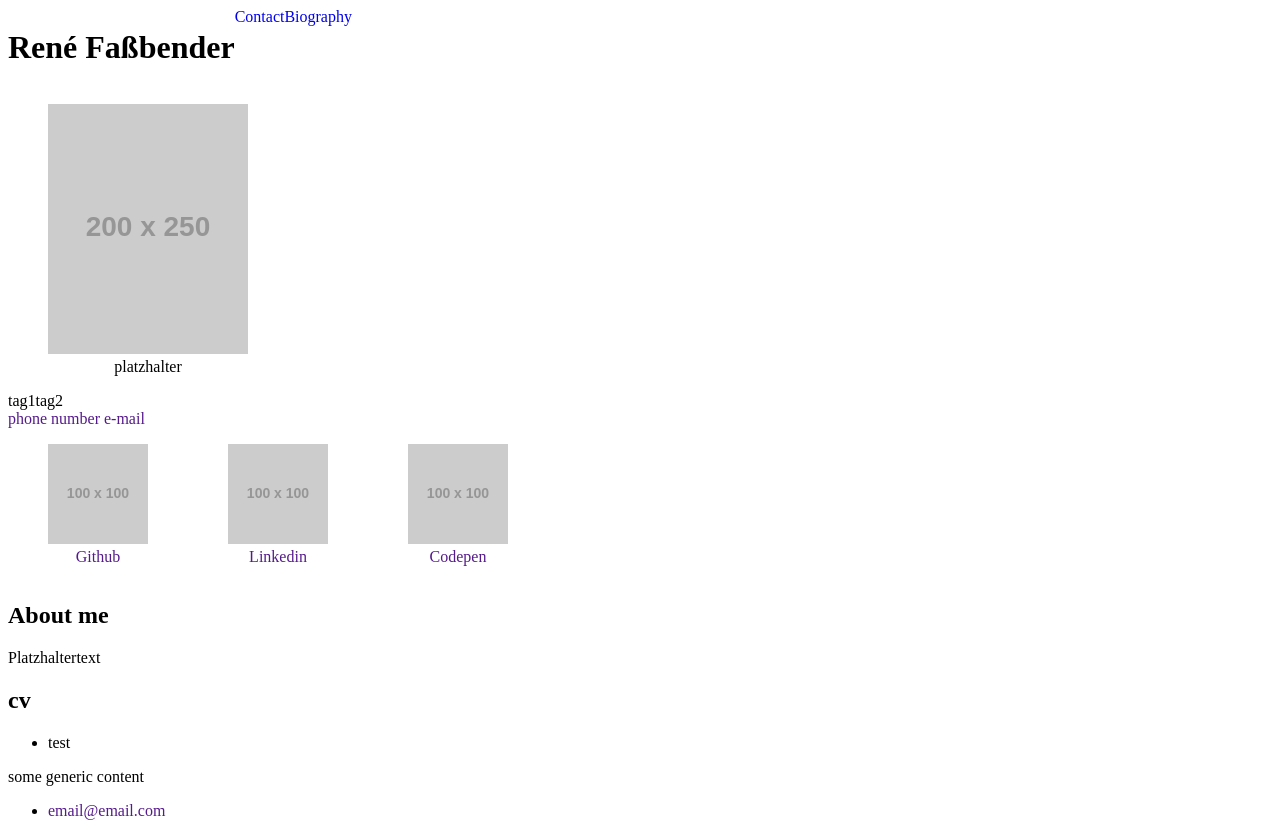
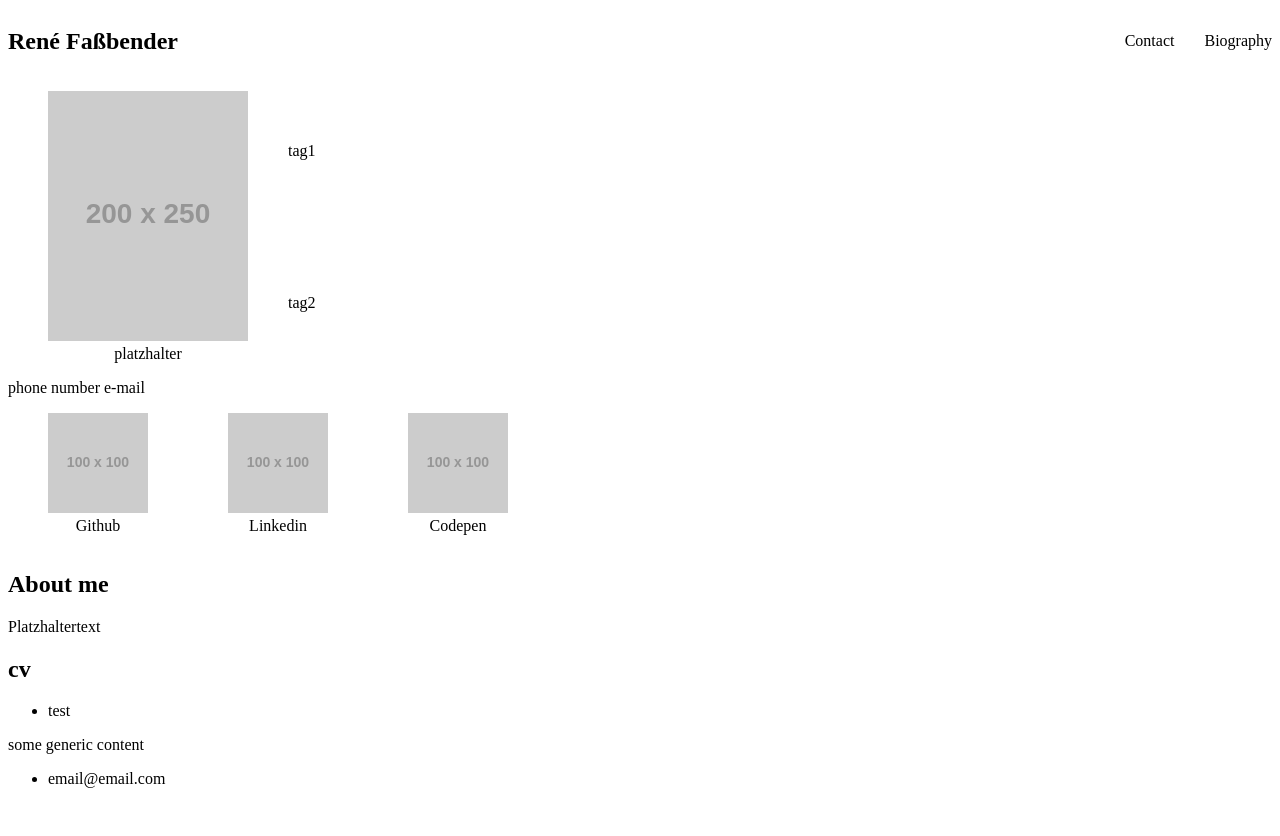
Before and after one commit to rene-fas/my-personal-website, a plain HTML site: page index.html in a window 1280 px wide. After the commit the page ends 804 px from the top, so only its background shows below. Drawn offline with Linux system fonts and the light colour scheme; placeholder pictures from the web are drawn by us.

Commit message:
styling header + tags

```diff
--- a/index.html
+++ b/index.html
@@ -10,10 +10,13 @@
   <body>
     <div class="container">
       <header>
-        <h1>René Faßbender</h1>
+        <section class="name"><h1>René Faßbender</h1></section>
+        <section class="internallinks">
           <a href="#contact">Contact</a>
           <a href="#biography">Biography</a>
+        </section>
       </header>
+      <section class="tagimage">
         <section id="profileimage">
           <figure class="personal">
             <img src="http://via.placeholder.com/200x250" alt="Bild" />
@@ -23,6 +26,7 @@
         <section class="tag" id="tags">
           <div id="tag1">tag1</div>
           <div id="tag2">tag2</div>
+        </section>
       </section>
       <section id="contact">
         <a href="">phone number</a>
--- a/styles.css
+++ b/styles.css
@@ -13,11 +13,13 @@ figure figcaption {
 
 a {
   text-decoration: none;
+  color: black;
 }
 
 .tag {
   display: flex;
-  flex-direction: row;
+  flex-direction: column;
+  justify-content: space-around;
 }
 
 .profilelinks {
@@ -26,4 +28,15 @@ a {
 
 header {
   display: flex;
+  justify-content: space-between;
+  align-items: center;
 }
+
+.tagimage {
+  display: flex;
+}
+
+.internallinks {
+  display: flex;
+  gap: 30px;
+}
```
Lines whose indentation alone changed are shown as unchanged.
